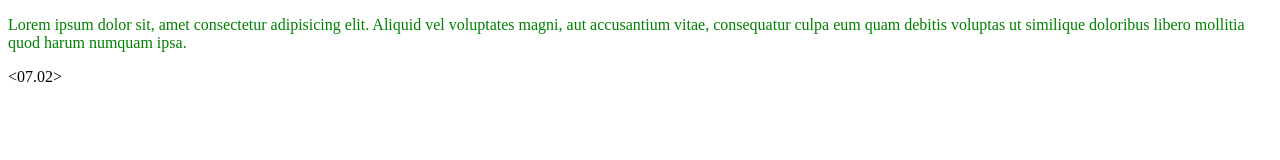
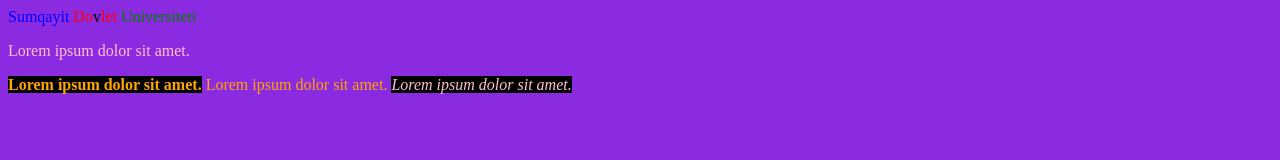
Before and after one commit to Sakina2004/CSS-Selectors, a plain HTML site: page index.html in a window 1280 px wide. Drawn offline with Linux system fonts and the light colour scheme.

Commit message:
css-selectors day2

```diff
--- a/assets/css/style.css
+++ b/assets/css/style.css
@@ -1,3 +1,31 @@
- p{
+body{
+    background-color: blueviolet;
+}
+p{
           color: green;
  }
+ span{
+    color: black;
+ }
+ #sum{
+    color: blue;
+ }
+ #dov{
+    color: red;
+ }
+ #uni{
+    color: green;
+ }
+ #v{
+    color: black;
+ }
+ .text-pink
+ {
+    color: pink;
+ }
+ .text-orange{
+    color: orange;
+ }
+ .bg-dark{
+    background-color: black;
+ }
--- a/index.html
+++ b/index.html
@@ -3,17 +3,27 @@
 <head>
     <meta charset="UTF-8">
     <meta name="viewport" content="width=device-width, initial-scale=1.0">
-    <title>Document</title>
-    <!-- <style>
-        p{
-          color: rgb(18, 116, 116);
-        }
-    </style> -->
+    <title>Sakinas Wonderland</title>
     <link rel="stylesheet" href="./assets/css/style.css">
+    <style>
+      p{
+        color: blue;
+      }
+      </style>
 </head>
 <body>
-<!-- <p style="color: rgb(139, 134, 134);">Salam SDU</p> -->
-<p>Lorem ipsum dolor sit, amet consectetur adipisicing elit. Aliquid vel voluptates magni, aut accusantium vitae, consequatur culpa eum quam debitis voluptas ut similique doloribus libero mollitia quod harum numquam ipsa.</p>
+  <!-- <p>Salam dostlar necesiz?</p>
+  <p style="color: rgb(139, 134, 134);">Salam SDU</p>
+  <! <p style="color: red ;">Lorem ipsum dolor sit, amet consectetur adipisicing elit. Aliquid vel voluptates magni, aut accusantium vitae, consequatur culpa eum quam debitis voluptas ut similique doloribus libero mollitia quod harum numquam ipsa.</p> -->
+<!-- <p>Yaxsiyiq</p> -->
+  <span id="sum">Sumqayit</span>
+  <span id="dov">Do<span id="v">v</span>let</span>
+  <span id="uni">Universiteti</span>
+
+<p class="text-pink">Lorem ipsum dolor sit amet.</p>
+<b class="text-orange bg-dark">Lorem ipsum dolor sit amet.</b>
+<span class="text-orange">Lorem ipsum dolor sit amet.</span>
+<i class="text-pink bg-dark">Lorem ipsum dolor sit amet.</i>
+<!-- <div id="span"></div> -->
 </body>
 </html>
-<07.02></07.02>
```
